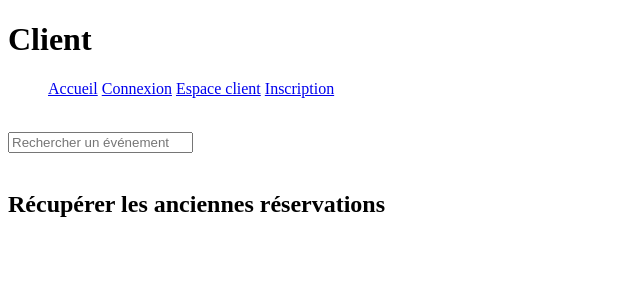
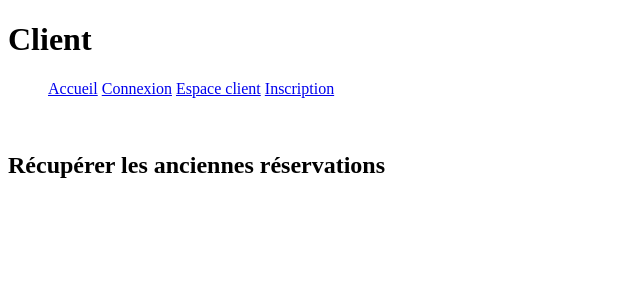
Before and after one commit to Fkn130/fraude_fiscale, a PHP site: page /espace_client.php in a window 1280 px wide. Shown: the top 300 px of the page, without its empty margins (0-640 px from the left). Run offline with PHP 8.4, Linux system fonts and the light colour scheme; data that the repository does not hold is empty.

Commit message:
modifi page client

```diff
--- a/site/login/espace_client.php
+++ b/site/login/espace_client.php
@@ -6,10 +6,6 @@
     <?php
     include_once "../../element/nav.php";
     ?>
-    <br>
-    <section id="recherche-evenements">
-        <input type="text" placeholder="Rechercher un événement" id="searchInput" onkeyup="searchEvents()">
-    </section>
     <br>
 
     <section id="historique-reservations">
```
